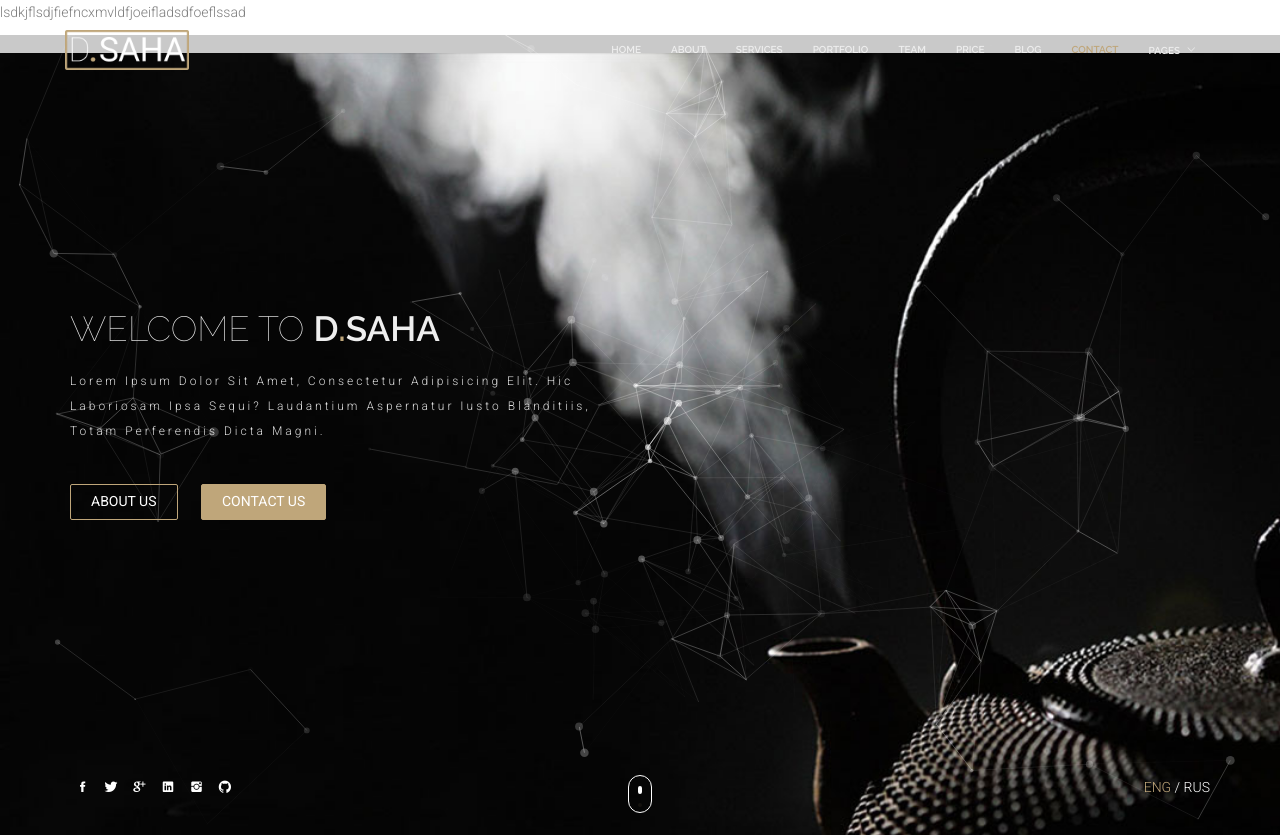
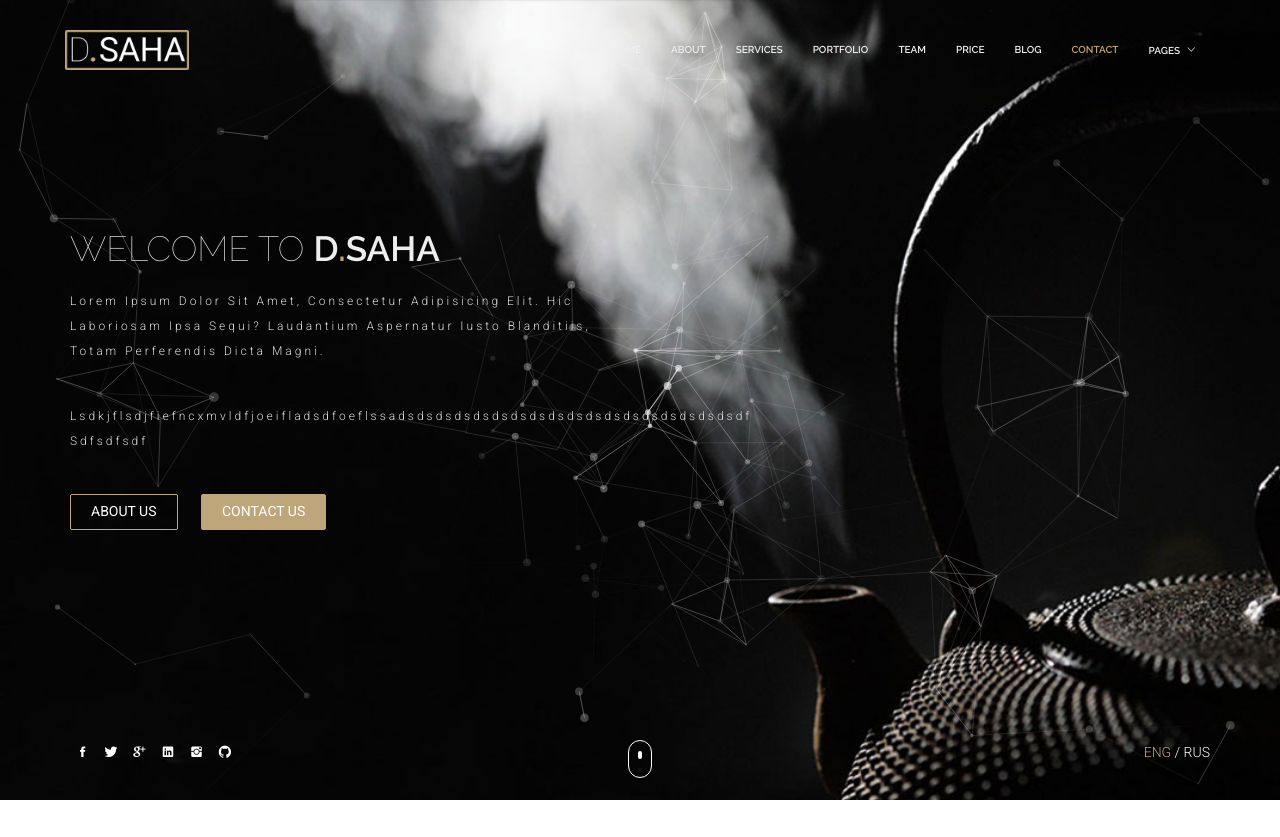
Before and after one commit to Md-shefat-masum/template, a plain HTML site: page index.html in a window 1280 px wide. Shown: the top 837 px of the page. Drawn offline with nearby package versions, Linux system fonts and the light colour scheme; some packages are replaced by stand-ins of ours; animation ran at ten frames a second.

Commit message:
Update index.html

```diff
--- a/index.html
+++ b/index.html
@@ -57,7 +57,7 @@
         </div>
     </div>
 
-    <p>lsdkjflsdjfiefncxmvldfjoeifladsdfoeflssad</p>
+
     <!--====== Header ======-->
     <header>
         <nav class="navbar navbar-default navbar-fixed-top">
@@ -122,6 +122,8 @@
                                 <h2>Welcome to <span>D<span>.</span>Saha</span>
                                 </h2>
                                 <p>Lorem ipsum dolor sit amet, consectetur adipisicing elit. Hic laboriosam ipsa sequi? Laudantium aspernatur iusto blanditiis, totam perferendis dicta magni.</p>
+                                <p>lsdkjflsdjfiefncxmvldfjoeifladsdfoeflssadsdsdsdsdsdsdsdsdsdsdsdsdsdsdsdsdsdsdf sdfsdfsdf</p>
+
                                 <div class="home-button">
                                     <a href="#about" class="btn-transparent-background page-scroll">About Us</a>
                                     <a href="#contact" class="btn-color-background home_btn page-scroll">Contact Us</a>
```
